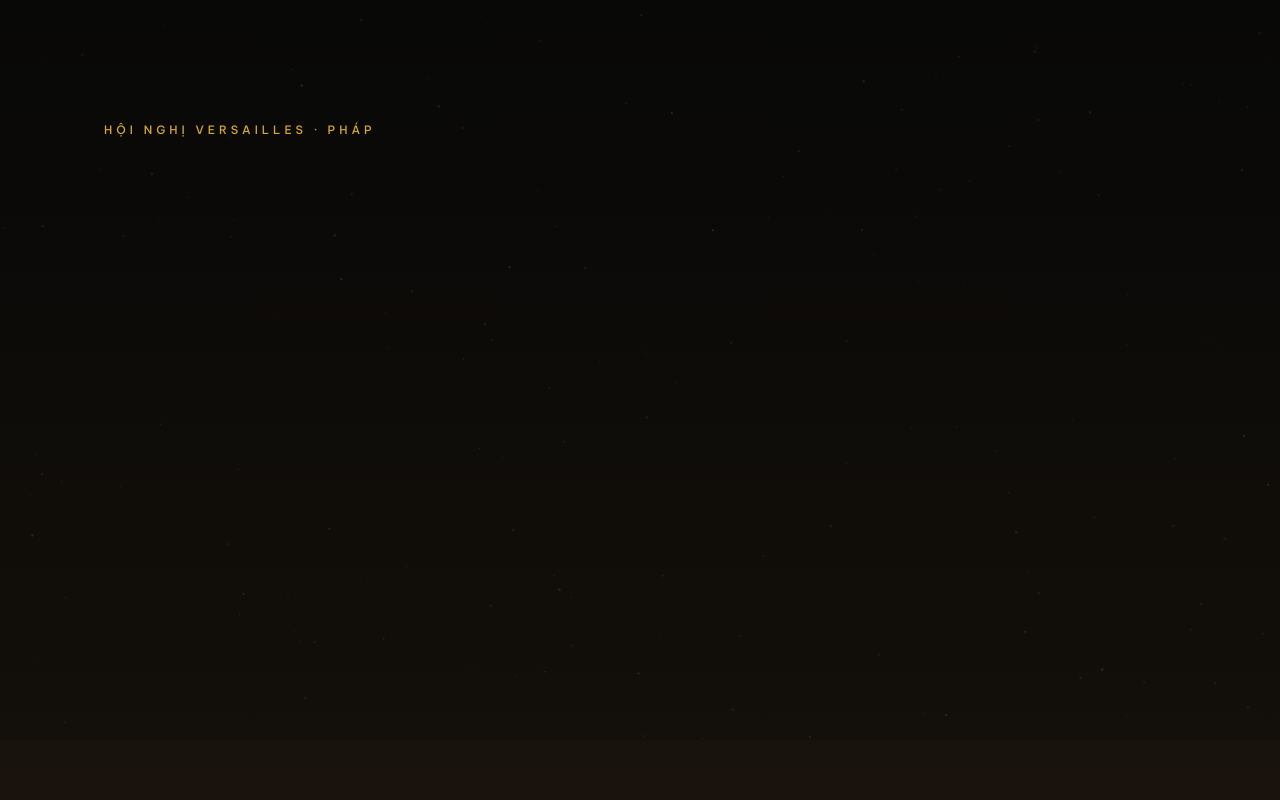
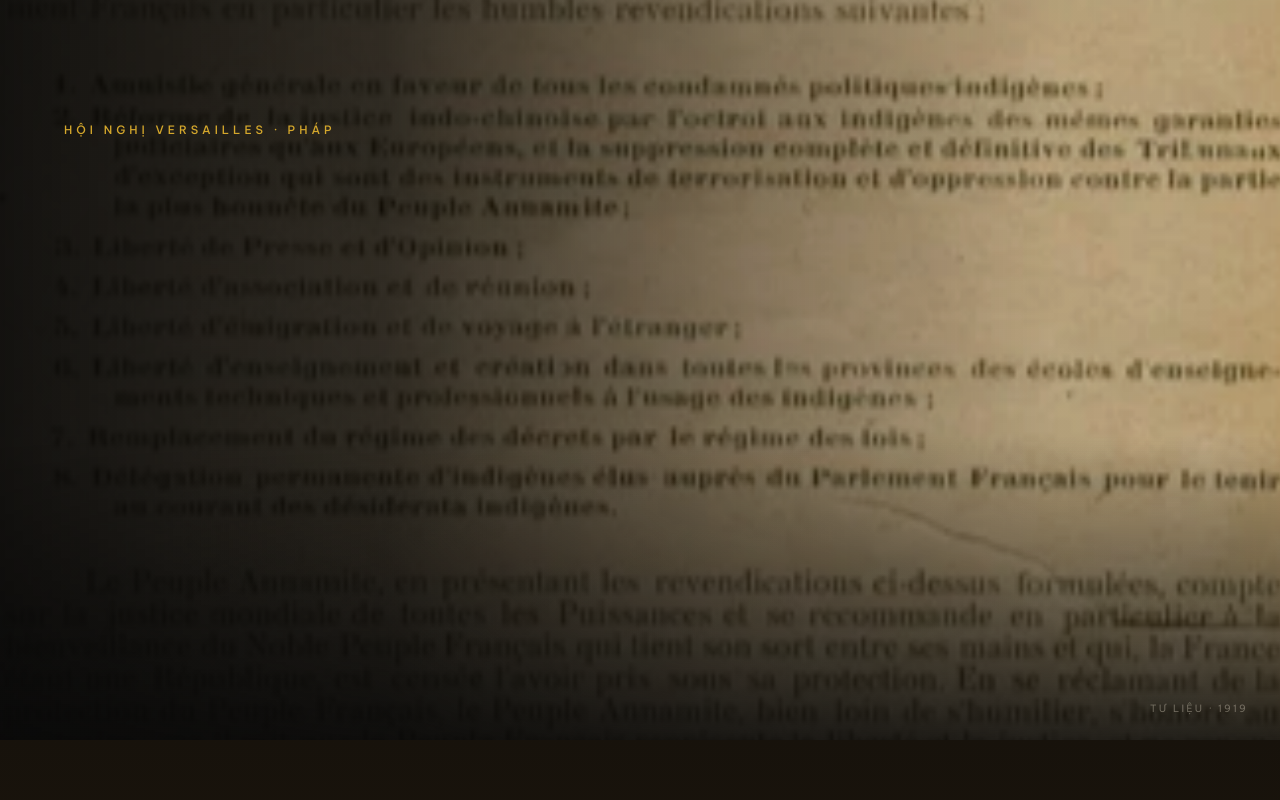
Before and after one commit to lehongquan12a08-gif/Bao-tang-Ho-Chi-Minh, a Next.js app: page / in a window 1280 px wide. Shown: the part 10300-11100 px from the top of the page. Built offline with nearby package versions, Linux system fonts and the light colour scheme.

Commit message:
Milestones full-bleed image with left text; faster 1911 headline reveal

```diff
--- a/components/MilestoneChapter.tsx
+++ b/components/MilestoneChapter.tsx
@@ -3,7 +3,6 @@
 import { useRef } from 'react';
 import { gsap, useGSAP } from '@/lib/gsap';
 import type { Milestone, MilestoneSymbol } from '@/data/milestones';
-import TextureBg from '@/components/TextureBg';
 import GoldStar from '@/components/objects/GoldStar';
 
 function Symbol({ kind }: { kind: MilestoneSymbol }) {
@@ -47,25 +46,50 @@ export default function MilestoneChapter({ milestone: m }: { milestone: Mileston
       const tl = gsap.timeline({
         scrollTrigger: { trigger: root.current, start: 'top top', end: 'bottom bottom', scrub: 1 },
       });
-      // gentle Ken Burns inside the frame — never crops faces (object-contain)
-      tl.fromTo(q('.m-bgphoto'), { scale: 1.04 }, { scale: 1, ease: 'none' }, 0)
-        .fromTo(q('.m-frame'), { opacity: 0, y: 40 }, { opacity: 1, y: 0 }, 0.04)
-        .fromTo(q('.m-year'), { opacity: 0, y: 50 }, { opacity: 1, y: 0 }, 0.08)
-        .fromTo(q('.m-head'), { opacity: 0, y: 30 }, { opacity: 1, y: 0 }, 0.26)
-        .fromTo(q('.m-key'), { opacity: 0, scale: 1.15 }, { opacity: 1, scale: 1 }, 0.42)
-        .fromTo(q('.m-cap'), { opacity: 0 }, { opacity: 1 }, 0.56);
+      // gentle Ken Burns on the full-bleed photo + staggered text reveal
+      tl.fromTo(q('.m-bgphoto'), { scale: 1.08 }, { scale: 1, ease: 'none' }, 0)
+        .fromTo(q('.m-year'), { opacity: 0, y: 50 }, { opacity: 1, y: 0 }, 0.06)
+        .fromTo(q('.m-head'), { opacity: 0, y: 30 }, { opacity: 1, y: 0 }, 0.2)
+        .fromTo(q('.m-key'), { opacity: 0, scale: 1.15 }, { opacity: 1, scale: 1 }, 0.34)
+        .fromTo(q('.m-cap'), { opacity: 0 }, { opacity: 1 }, 0.46);
     },
     { scope: root }
   );
 
   return (
     <section id={m.id} ref={root} className="relative h-[240vh]" style={{ background: m.background }}>
-      <div className="sticky top-0 flex h-screen items-center overflow-hidden">
-        <TextureBg src="/images/stars.webp" className="opacity-20" />
+      <div className="sticky top-0 h-screen overflow-hidden">
+        {/* symbolic fallback (shows only if the photo is missing) */}
+        <div className="pointer-events-none absolute inset-0 z-0 flex items-center justify-center">
+          <Symbol kind={m.symbol} />
+        </div>
 
-        <div className="relative z-20 mx-auto flex w-full max-w-6xl flex-col items-center gap-10 px-6 md:flex-row md:gap-16 md:px-10">
-          {/* text — left on desktop, below on mobile */}
-          <div className="order-2 flex-1 text-center md:order-1 md:text-left">
+        {/* full-bleed archival photo */}
+        {/* eslint-disable-next-line @next/next/no-img-element */}
+        <img
+          src={m.image}
+          alt={m.heading}
+          className="m-bgphoto will-transform pointer-events-none absolute inset-0 z-[1] h-full w-full object-cover"
+          style={{ objectPosition: 'center', filter: 'contrast(1.04) brightness(0.9)' }}
+          onError={(e) => {
+            (e.currentTarget as HTMLImageElement).style.display = 'none';
+          }}
+        />
+
+        {/* scrims — dark on the left (behind the text) fading right so the subject
+            stays lit, plus a soft bottom gradient for mobile legibility */}
+        <div
+          className="pointer-events-none absolute inset-0 z-[2]"
+          style={{
+            background:
+              'linear-gradient(90deg, rgba(8,8,8,0.94) 0%, rgba(8,8,8,0.78) 30%, rgba(8,8,8,0.35) 58%, rgba(8,8,8,0.05) 82%, rgba(8,8,8,0) 100%)',
+          }}
+        />
+        <div className="pointer-events-none absolute inset-x-0 bottom-0 z-[2] h-[38vh] bg-gradient-to-t from-vn-black/85 to-transparent" />
+
+        {/* text — left-weighted, vertically centred */}
+        <div className="relative z-20 flex h-full items-center">
+          <div className="max-w-2xl px-6 sm:px-10 md:px-16">
             <p className="eyebrow mb-5 text-vn-gold-antique">{m.eyebrow}</p>
             <h2 className="m-year will-transform font-serif-hist text-7xl font-black leading-none text-vn-ivory text-glow-gold md:text-8xl">
               {m.year}
@@ -76,35 +100,16 @@ export default function MilestoneChapter({ milestone: m }: { milestone: Mileston
             <p className="m-key will-transform mt-6 font-serif-hist text-2xl font-black uppercase tracking-[0.2em] text-vn-gold md:text-4xl">
               {m.keyText}
             </p>
-            <p className="m-cap will-transform mx-auto mt-7 max-w-xl font-serif-hist text-base italic leading-relaxed text-vn-ivory/75 md:mx-0 md:text-lg">
+            <p className="m-cap will-transform mt-7 max-w-xl font-serif-hist text-base italic leading-relaxed text-vn-ivory/75 md:text-lg">
               {m.caption}
             </p>
           </div>
+        </div>
 
-          {/* framed archival photo — right on desktop, on top on mobile. The whole
-              image is always shown (object-contain), so faces are never cut or
-              covered by text. Falls back to the symbol if the file is missing. */}
-          <div className="m-frame will-transform relative order-1 w-full max-w-sm md:order-2 md:w-[42%] md:max-w-md">
-            <div className="relative flex aspect-[4/3] items-center justify-center overflow-hidden rounded-[3px] border border-vn-gold-antique/25 bg-vn-black/70 shadow-[0_30px_80px_rgba(0,0,0,0.65)]">
-              {/* fallback symbol, behind the photo */}
-              <div className="pointer-events-none absolute inset-0 flex items-center justify-center">
-                <Symbol kind={m.symbol} />
-              </div>
-              {/* eslint-disable-next-line @next/next/no-img-element */}
-              <img
-                src={m.image}
-                alt={m.heading}
-                className="m-bgphoto will-transform relative h-full w-full object-contain"
-                onError={(e) => {
-                  (e.currentTarget as HTMLImageElement).style.display = 'none';
-                }}
-              />
-            </div>
-            <p className="mt-3 text-center font-body text-[10px] uppercase tracking-[0.22em] text-vn-ivory/35">
-              Tư liệu · {m.year}
-            </p>
-          </div>
-        </div>
+        {/* small archival caption, bottom-right */}
+        <p className="absolute bottom-6 right-8 z-20 font-body text-[10px] uppercase tracking-[0.22em] text-vn-ivory/35">
+          Tư liệu · {m.year}
+        </p>
       </div>
     </section>
   );
--- a/components/chapters/Chapter1911.tsx
+++ b/components/chapters/Chapter1911.tsx
@@ -34,10 +34,10 @@ export default function Chapter1911() {
       tl.fromTo(q('.ship-svg'), { left: '6%' }, { left: '94%', ease: 'none' }, 0)
         .fromTo(q('.journey-fill'), { scaleX: 0.06 }, { scaleX: 0.94, ease: 'none' }, 0);
 
-      // three-word headline builds
-      tl.fromTo(q('.w-radi'), { opacity: 0, y: 40 }, { opacity: 1, y: 0 }, 0.05)
-        .fromTo(q('.w-tim'), { opacity: 0, y: 40 }, { opacity: 1, y: 0 }, 0.28)
-        .fromTo(q('.w-cuu'), { opacity: 0, y: 40 }, { opacity: 1, y: 0 }, 0.5);
+      // three-word headline builds — quicker (all in view earlier)
+      tl.fromTo(q('.w-radi'), { opacity: 0, y: 40 }, { opacity: 1, y: 0 }, 0.04)
+        .fromTo(q('.w-tim'), { opacity: 0, y: 40 }, { opacity: 1, y: 0 }, 0.16)
+        .fromTo(q('.w-cuu'), { opacity: 0, y: 40 }, { opacity: 1, y: 0 }, 0.28);
     },
     { scope: root }
   );
```
